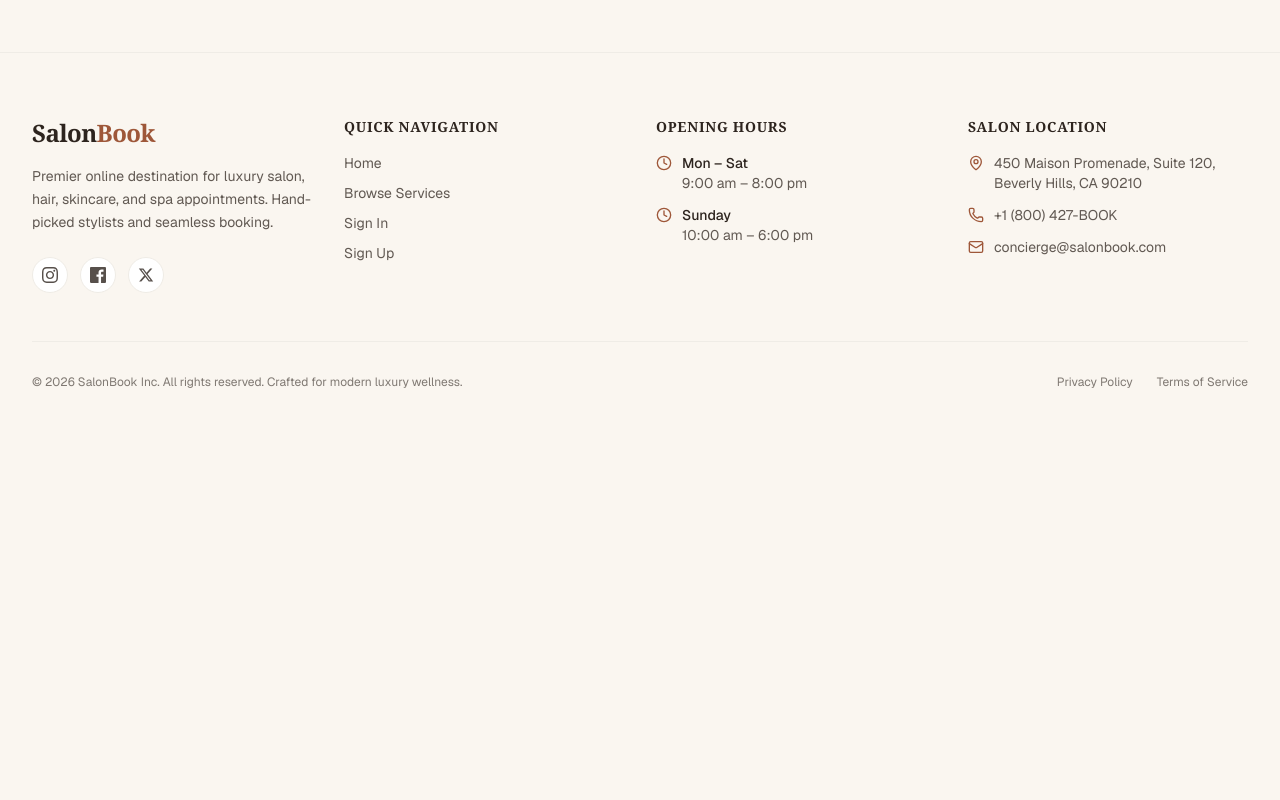
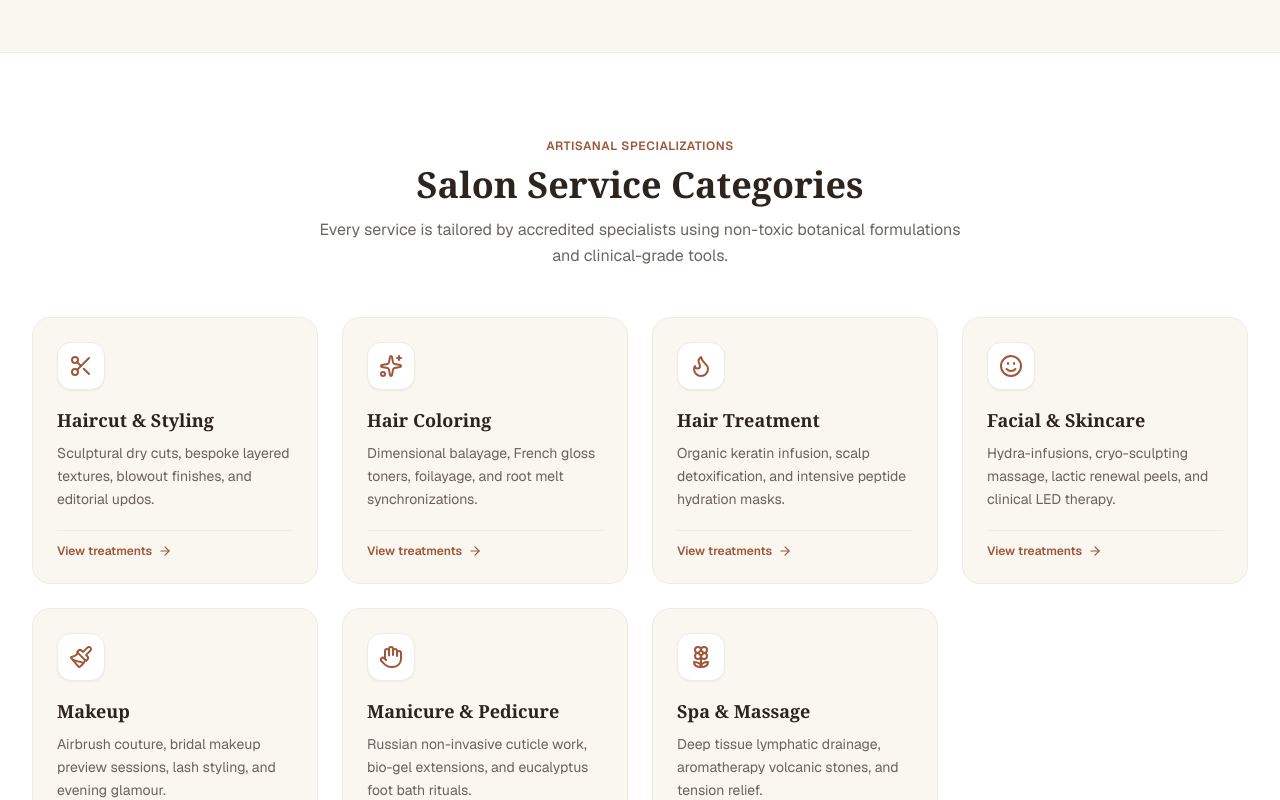
Before and after one commit to abirhosen30/salonbook-client, a Next.js app: page / in a window 1280 px wide. Shown: the part 1940-2740 px from the top of the page. Before the commit the page ends 2394 px from the top, so only its background shows below. Built offline with nearby package versions, Linux system fonts and the light colour scheme.

Commit message:
feat: add categories section

```diff
--- a/app/page.tsx
+++ b/app/page.tsx
@@ -2,11 +2,42 @@
 
 import { useState, useEffect } from "react";
 import Link from "next/link";
-import { ArrowRight, Sparkles } from "lucide-react";
+import {
+  ArrowRight,
+  Sparkles,
+  Scissors,
+  Flame,
+  Smile,
+  Paintbrush,
+  Hand,
+  Flower2,
+} from "lucide-react";
 import { Service } from "@/lib/dummyData";
 import { getFeaturedServices } from "@/lib/api";
+import { categoryList } from "@/lib/categories";
 import ServiceCard from "@/components/ServiceCard";
 import Loader from "@/components/Loader";
+
+function getCategoryIcon(name: string) {
+  switch (name) {
+    case "Haircut & Styling":
+      return <Scissors className="w-6 h-6 text-[#9E5739]" />;
+    case "Hair Coloring":
+      return <Sparkles className="w-6 h-6 text-[#9E5739]" />;
+    case "Hair Treatment":
+      return <Flame className="w-6 h-6 text-[#9E5739]" />;
+    case "Facial & Skincare":
+      return <Smile className="w-6 h-6 text-[#9E5739]" />;
+    case "Makeup":
+      return <Paintbrush className="w-6 h-6 text-[#9E5739]" />;
+    case "Manicure & Pedicure":
+      return <Hand className="w-6 h-6 text-[#9E5739]" />;
+    case "Spa & Massage":
+      return <Flower2 className="w-6 h-6 text-[#9E5739]" />;
+    default:
+      return <Sparkles className="w-6 h-6 text-[#9E5739]" />;
+  }
+}
 
 export default function HomePage() {
   const [services, setServices] = useState<Service[]>([]);
@@ -29,7 +60,7 @@ export default function HomePage() {
 
   return (
     <main className="min-h-screen">
-      {/* Hero Banner Section */}
+      {/* 1. Hero Banner Section */}
       <section
         className="relative w-full min-h-[580px] lg:min-h-[660px] flex items-center justify-center bg-cover bg-center overflow-hidden"
         style={{
@@ -37,17 +68,14 @@ export default function HomePage() {
             "url('https://images.unsplash.com/photo-1560066984-138dadb4c035?auto=format&fit=crop&w=1920&q=80')",
         }}
       >
-        {/* Dark Overlay for contrast & readability */}
         <div className="absolute inset-0 bg-gradient-to-r from-black/80 via-black/65 to-black/75" />
 
         <div className="relative z-10 max-w-5xl mx-auto px-4 sm:px-6 lg:px-8 py-20 text-center">
-          {/* Location / Tagline Pill */}
           <div className="inline-flex items-center gap-2 px-4 py-1.5 rounded-full bg-white/10 backdrop-blur-md border border-white/20 text-white/90 text-xs sm:text-sm font-medium tracking-wide mb-6">
             <Sparkles className="w-3.5 h-3.5 text-[#E7A17E]" />
             <span>BEVERLY HILLS • NEW YORK • MIAMI</span>
           </div>
 
-          {/* Title */}
           <h1 className="font-serif text-3xl sm:text-5xl lg:text-6xl font-bold text-white tracking-tight leading-tight max-w-4xl mx-auto">
             Curated Luxury Beauty & Hair Services{" "}
             <span className="italic font-normal text-[#E7A17E]">
@@ -55,12 +83,10 @@ export default function HomePage() {
             </span>
           </h1>
 
-          {/* Short Description */}
           <p className="mt-6 text-base sm:text-lg lg:text-xl text-white/85 max-w-2xl mx-auto leading-relaxed font-light">
             Explore artisanal haircuts, color balayage, revitalizing facials, and bridal makeovers by master stylists. Instant booking and seamless Stripe payments.
           </p>
 
-          {/* CTA Button */}
           <div className="mt-8 flex flex-col sm:flex-row items-center justify-center gap-4">
             <Link
               href="/services"
@@ -73,7 +99,7 @@ export default function HomePage() {
         </div>
       </section>
 
-      {/* Featured Salon Services Section */}
+      {/* 2. Featured Salon Services Section */}
       <section className="py-16 sm:py-20 max-w-7xl mx-auto px-4 sm:px-6 lg:px-8">
         <div className="text-center max-w-2xl mx-auto mb-12">
           <span className="text-xs font-semibold uppercase tracking-wider text-[#9E5739]">
@@ -119,6 +145,51 @@ export default function HomePage() {
           </div>
         )}
       </section>
+
+      {/* 3. Salon Service Categories Section */}
+      <section className="py-16 sm:py-20 bg-white border-y border-[#EFECE6]">
+        <div className="max-w-7xl mx-auto px-4 sm:px-6 lg:px-8">
+          <div className="text-center max-w-2xl mx-auto mb-12">
+            <span className="text-xs font-semibold uppercase tracking-wider text-[#9E5739]">
+              Artisanal Specializations
+            </span>
+            <h2 className="font-serif text-3xl sm:text-4xl font-bold text-[#2D241E] mt-2">
+              Salon Service Categories
+            </h2>
+            <p className="mt-3 text-sm sm:text-base text-[#2D241E]/70 leading-relaxed">
+              Every service is tailored by accredited specialists using non-toxic botanical formulations and clinical-grade tools.
+            </p>
+          </div>
+
+          {/* Categories Grid */}
+          <div className="grid grid-cols-1 sm:grid-cols-2 lg:grid-cols-4 gap-6">
+            {categoryList.map((category) => (
+              <Link
+                key={category.name}
+                href={`/services?category=${encodeURIComponent(category.name)}`}
+                className="p-6 rounded-2xl bg-[#FAF6F0] border border-[#EFECE6] hover:border-[#9E5739]/40 hover:shadow-md transition-all group flex flex-col justify-between"
+              >
+                <div>
+                  <div className="w-12 h-12 rounded-xl bg-white border border-[#EFECE6] flex items-center justify-center mb-4 group-hover:scale-105 transition-transform shadow-xs">
+                    {getCategoryIcon(category.name)}
+                  </div>
+                  <h3 className="font-serif text-lg font-bold text-[#2D241E] group-hover:text-[#9E5739] transition-colors">
+                    {category.name}
+                  </h3>
+                  <p className="mt-2 text-xs sm:text-sm text-[#2D241E]/70 leading-relaxed">
+                    {category.description}
+                  </p>
+                </div>
+
+                <div className="mt-5 pt-3 border-t border-[#EFECE6] flex items-center gap-1.5 text-xs font-semibold text-[#9E5739]">
+                  <span>View treatments</span>
+                  <ArrowRight className="w-3.5 h-3.5 transition-transform group-hover:translate-x-1" />
+                </div>
+              </Link>
+            ))}
+          </div>
+        </div>
+      </section>
     </main>
   );
 }
--- /dev/null
+++ b/lib/categories.ts
@@ -0,0 +1,45 @@
+export interface Category {
+  name: string;
+  description: string;
+  icon: string;
+}
+
+export const categoryList: Category[] = [
+  {
+    name: "Haircut & Styling",
+    description: "Sculptural dry cuts, bespoke layered textures, blowout finishes, and editorial updos.",
+    icon: "Scissors",
+  },
+  {
+    name: "Hair Coloring",
+    description: "Dimensional balayage, French gloss toners, foilayage, and root melt synchronizations.",
+    icon: "Sparkles",
+  },
+  {
+    name: "Hair Treatment",
+    description: "Organic keratin infusion, scalp detoxification, and intensive peptide hydration masks.",
+    icon: "Flame",
+  },
+  {
+    name: "Facial & Skincare",
+    description: "Hydra-infusions, cryo-sculpting massage, lactic renewal peels, and clinical LED therapy.",
+    icon: "Smile",
+  },
+  {
+    name: "Makeup",
+    description: "Airbrush couture, bridal makeup preview sessions, lash styling, and evening glamour.",
+    icon: "Paintbrush",
+  },
+  {
+    name: "Manicure & Pedicure",
+    description: "Russian non-invasive cuticle work, bio-gel extensions, and eucalyptus foot bath rituals.",
+    icon: "Hand",
+  },
+  {
+    name: "Spa & Massage",
+    description: "Deep tissue lymphatic drainage, aromatherapy volcanic stones, and tension relief.",
+    icon: "Flower2",
+  },
+];
+
+export const categoryNames: string[] = categoryList.map((c) => c.name);
```
